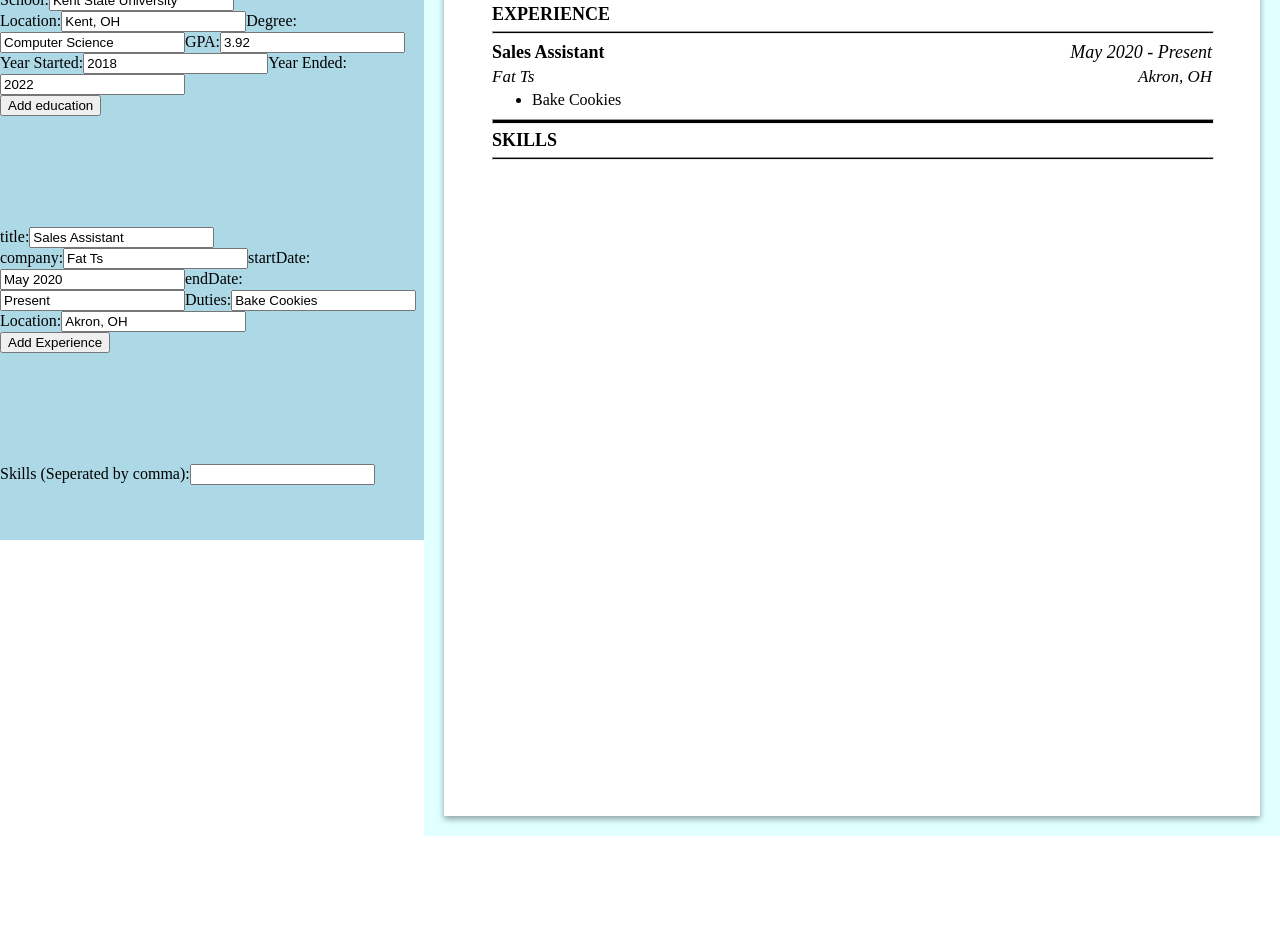
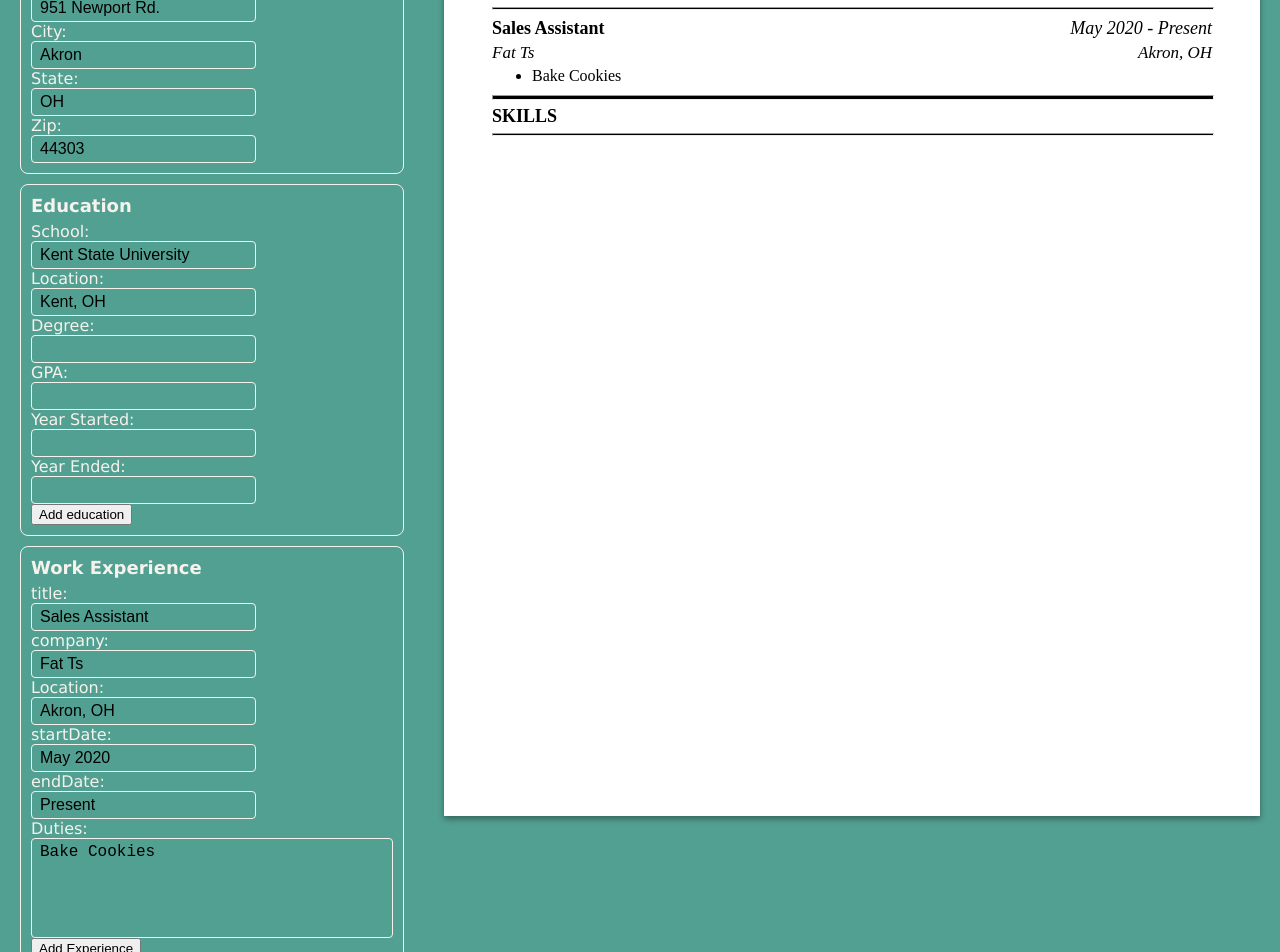
Before and after one commit to pfishe13/odin-cv-project, a React (Create React App) app: page / in a window 1280 px wide. Shown: the part 260-1212 px from the top of the page. Before the commit the page ends 1096 px from the top, so only its background shows below. Built offline with nearby package versions, Linux system fonts and the light colour scheme.

Commit message:
Updated form styling

```diff
--- a/src/App.js
+++ b/src/App.js
@@ -21,10 +21,10 @@ class App extends Component {
         {
           school: 'Kent State University',
           location: 'Kent, OH',
-          degree: 'Computer Science',
-          gpa: '3.92',
-          yearStarted: '2018',
-          yearEnded: '2022',
+          degree: '',
+          gpa: '',
+          yearStarted: '',
+          yearEnded: '',
         },
       ],
       experience: [
--- a/src/Edit.js
+++ b/src/Edit.js
@@ -12,6 +12,14 @@ class Edit extends Component {
   render() {
     return (
       <div>
+        <div className="directions">
+          <h1>Build your Resume</h1>
+          <h4>
+            Enter your information below. The data will automatically populate
+            the resume on the right.
+          </h4>
+        </div>
+        <div className="edit-containers">
           <EditProfile
             profile={this.props.profile}
             handleProfileChange={this.props.handleProfileChange}
@@ -31,6 +39,7 @@ class Edit extends Component {
             handleSkillsChange={this.props.handleSkillsChange}
           />
         </div>
+      </div>
     );
   }
 }
--- a/src/Form/EditEducation.js
+++ b/src/Form/EditEducation.js
@@ -17,6 +17,7 @@ const EditEducation = ({
 
   return (
     <div>
+      <h1>Education </h1>
       <div>{educationItems}</div>
       <button onClick={handleAddEducation}>Add education</button>
     </div>
--- a/src/Form/EditExperience.js
+++ b/src/Form/EditExperience.js
@@ -17,6 +17,7 @@ const EditExperience = ({
 
   return (
     <div>
+      <h1>Work Experience</h1>
       <div>{experienceItems}</div>
       <button onClick={handleAddExperience}>Add Experience</button>
     </div>
--- a/src/Form/EditProfile.js
+++ b/src/Form/EditProfile.js
@@ -5,6 +5,7 @@ class EditProfile extends Component {
   render() {
     return (
       <div>
+        <h1>Personal Information</h1>
         <form>
           <label>
             Name:
--- a/src/Form/EditSkills.js
+++ b/src/Form/EditSkills.js
@@ -5,14 +5,16 @@ class EditSkills extends Component {
   render() {
     return (
       <div>
+        <h1>Skills</h1>
+
         <form>
           <label>
-            Skills (Seperated by comma):
-            <input
+            List of skills (Seperated by comma):
+            <textarea
               name="skills"
               type="text"
               onChange={this.props.handleSkillsChange}
-            ></input>
+            ></textarea>
           </label>
         </form>
       </div>
--- a/src/Form/SingleEducation.js
+++ b/src/Form/SingleEducation.js
@@ -6,6 +6,7 @@ class SingleEducation extends Component {
     return (
       <div>
         <form>
+          <div>
             <label>
               School:
               <input
@@ -17,8 +18,6 @@ class SingleEducation extends Component {
                 }
               ></input>
             </label>
-        </form>
-        <form>
             <label>
               Location:
               <input
@@ -30,6 +29,8 @@ class SingleEducation extends Component {
                 }
               ></input>
             </label>
+          </div>
+          <div>
             <label>
               Degree:
               <input
@@ -52,6 +53,7 @@ class SingleEducation extends Component {
                 }
               ></input>
             </label>
+          </div>
           <label>
             Year Started:
             <input
--- a/src/Form/SingleExperience.js
+++ b/src/Form/SingleExperience.js
@@ -17,8 +17,7 @@ class SingleExperience extends Component {
               }
             ></input>
           </label>
-        </form>
-        <form>
+          <div>
             <label>
               company:
               <input
@@ -30,6 +29,19 @@ class SingleExperience extends Component {
                 }
               ></input>
             </label>
+            <label>
+              Location:
+              <input
+                name="location"
+                type="text"
+                value={this.props.experience.location}
+                onChange={(e) =>
+                  this.props.handleExperienceChange(e, this.props.id)
+                }
+              ></input>
+            </label>
+          </div>
+          <div>
             <label>
               startDate:
               <input
@@ -52,28 +64,20 @@ class SingleExperience extends Component {
                 }
               ></input>
             </label>
+          </div>
+          <div>
             <label>
               Duties:
-            <input
+              <textarea
                 name="duties"
                 type="text"
                 value={this.props.experience.duties}
                 onChange={(e) =>
                   this.props.handleExperienceChange(e, this.props.id)
                 }
-            ></input>
+              ></textarea>
             </label>
-          <label>
-            Location:
-            <input
-              name="location"
-              type="text"
-              value={this.props.experience.location}
-              onChange={(e) =>
-                this.props.handleExperienceChange(e, this.props.id)
-              }
-            ></input>
-          </label>
+          </div>
         </form>
       </div>
     );
--- a/src/styles/App.css
+++ b/src/styles/App.css
@@ -2,6 +2,7 @@ body {
   font-size: 16px;
   margin: 0;
   font-weight: 400;
+  background-color: #52a092;
 }
 
 * {
@@ -22,32 +23,60 @@ h3 {
   font-style: italic;
 }
 
-hr {
-  width: 100%;
-  margin-left: auto;
-  margin-right: auto;
-  height: 1px;
-  background-color: rgb(0, 0, 0);
+.main-container {
+  display: flex;
+  justify-content: space-between;
 }
 
-.main-container {
-  display: flex;
+/* //////////////////////// */
+/* LEFT SIDE (EDIT SIDE) */
+.left {
+  box-sizing: border-box;
+  padding: 20px;
+  height: 100vh;
+  color: #f6f2ec;
+  font-family: Verdana, Geneva, Tahoma, sans-serif;
 }
 
-.left {
-  height: 100vh;
-  background-color: lightblue;
+.directions {
+  margin-bottom: 40px;
 }
 
-.left > div {
-  height: 100%;
-  display: flex;
-  flex-direction: column;
-  justify-content: space-around;
+.edit-containers > div {
+  padding: 10px;
+  margin: 10px 0;
+  border: 1px solid #f6f2ec;
+  border-radius: 8px;
 }
 
+.edit-containers > div > h1 {
+  margin-top: 0;
+}
+
+input,
+textarea {
+  box-sizing: border-box;
+  padding: 4px 8px;
+  font-size: 16px;
+  background-color: transparent;
+  border: 1px solid #f6f2ec;
+  border-radius: 4px;
+  display: block;
+}
+
+label {
+  padding-bottom: 20px;
+}
+
+textarea {
+  width: 100%;
+  height: 100px;
+  resize: none;
+}
+
+/* //////////////////////// */
+/* RIGHT SIDE (RESUME SIDE) */
 .right {
-  background-color: lightcyan;
   display: flex;
   justify-content: center;
 }
@@ -60,6 +89,14 @@ hr {
   height: 11in;
   width: 8.5in;
   box-shadow: rgba(0, 0, 0, 0.16) 0px 3px 6px, rgba(0, 0, 0, 0.23) 0px 3px 6px;
+}
+
+hr {
+  width: 100%;
+  margin-left: auto;
+  margin-right: auto;
+  height: 1px;
+  background-color: rgb(0, 0, 0);
 }
 
 .profile-container {
```
Lines whose indentation alone changed are shown as unchanged.
